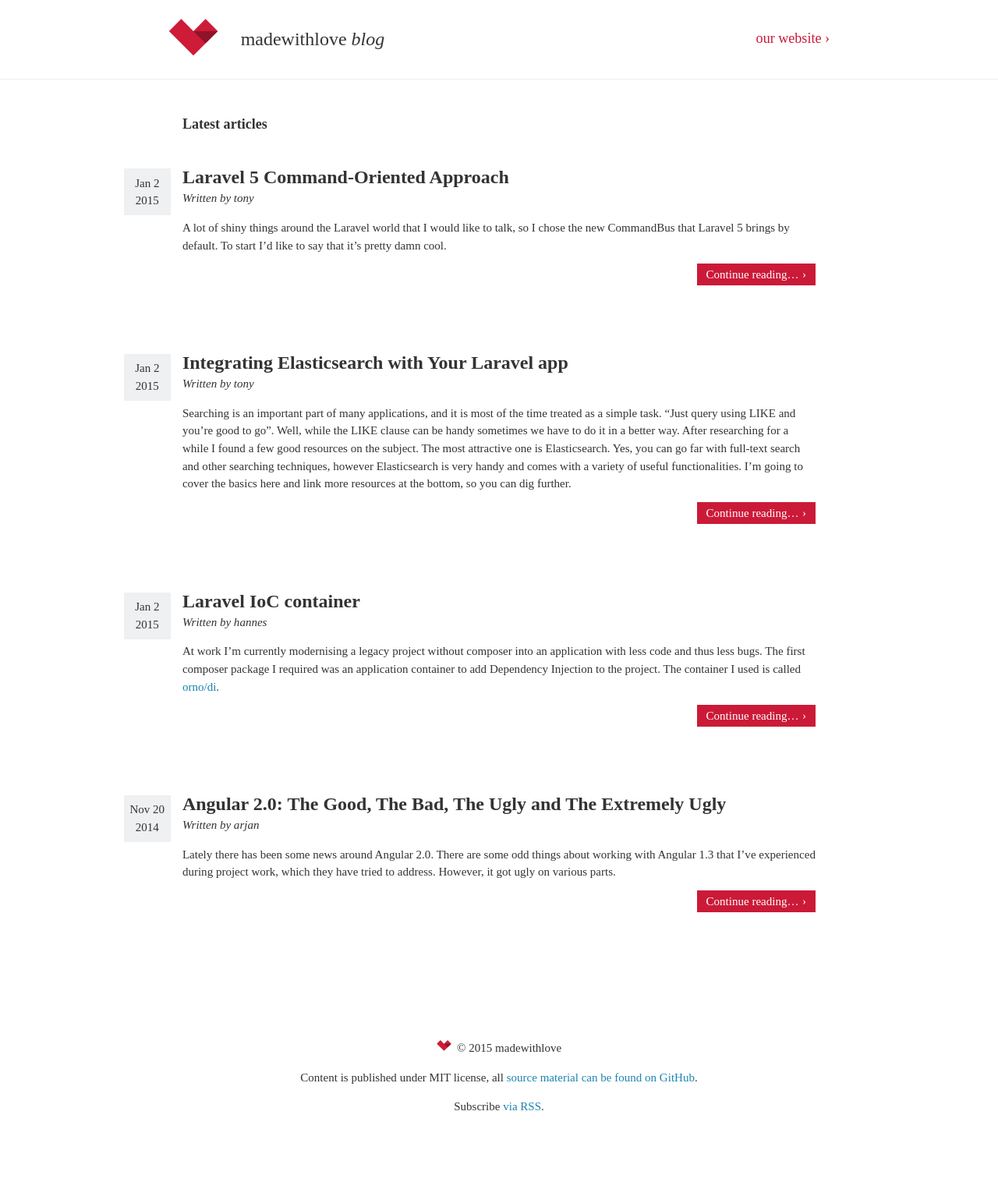
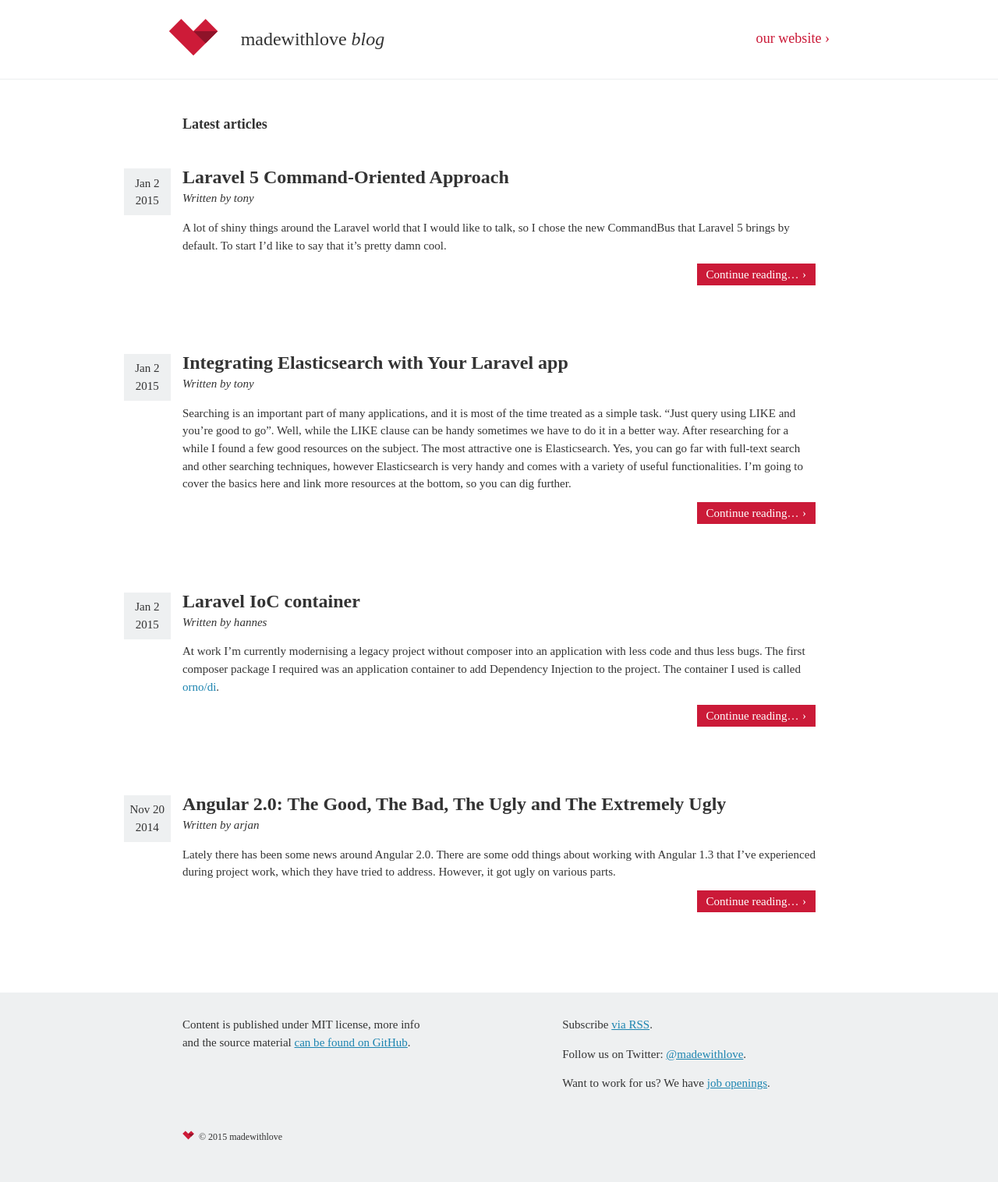
Before and after one commit to dimsav/blog, a Jekyll site: the page built from index.html, in a window 1280 px wide. Shown: the whole page at 78% size. Built offline with Jekyll 4.4.1, drawn with Linux system fonts in a browser that asks for light colours; before the commit the page ends 1491 px from its top, so only the background shows below that.

Commit message:
Format footer.

```diff
--- a/_config.yml
+++ b/_config.yml
@@ -2,7 +2,7 @@
 title: blog.madewithlove.be
 email: blog@madewithlove.be
 description: >
-  Yo yo
+  articles by the madewithlove team
 baseurl: "" # the subpath of your site, e.g. /blog/
 url: "http://blog.madewithlove.be" # the base hostname & protocol for your site
 twitter_username: madewithlove
--- a/_includes/footer.html
+++ b/_includes/footer.html
@@ -1,5 +1,13 @@
-<footer class="blog-footer">
-  <p class="mwl">&copy; {{ site.time | date: '%Y' }} madewithlove</p>
-  <p>Content is published under MIT license, all <a href="https://github.com/madewithlove/blog">source material can be found on GitHub</a>.
-  <p>Subscribe <a href="{{ "/feed.xml" | prepend: site.baseurl }}">via RSS</a>.</p>
+<footer class="site-footer blog-footer">
+  <div class="contact">
+    <div>
+      <p>Subscribe <a href="{{ "/feed.xml" | prepend: site.baseurl }}">via RSS</a>.</p>
+      <p>Follow us on Twitter: <a href="https://twitter.com/madewithlove">@madewithlove</a>.</p>
+      <p>Want to work for us? We have <a href="http://madewithlove.be/jobs">job openings</a>.</p>
+    </div>
+    <div>
+      <p>Content is published under MIT license, more info and the source material <a href="https://github.com/madewithlove/blog">can be found on GitHub</a>.</p>
+    </div>
+  </div>
+  <p class="copyright">&copy; {{ site.time | date: '%Y' }} madewithlove</p>
 </footer>
--- a/_sass/modules/_blog-footer.scss
+++ b/_sass/modules/_blog-footer.scss
@@ -1,14 +1,23 @@
-.blog-footer {
-  padding: 3em 1.5em;
-  text-align: center;
+.site-footer.blog-footer {
+  .contact > div {
+    width: 40%;
 
-  .mwl:before {
-    background: url(/assets/logo.svg) no-repeat;
-    background-size: 100% auto;
-    content: '';
-    display: inline-block;
-    height: 1em;
-    margin-right: 0.5em;
-    width: 1.25em;
+    &:first-child {
+      clear: right;
+      margin-right: 0;
+    }
+
+    &:last-child {
+      float: left;
+      margin-left: 0;
+    }
+
+    p {
+      margin-bottom: 1em;
+    }
+  }
+
+  .copyright::before {
+    background-image: url(/assets/logo.svg);
   }
 }
```
